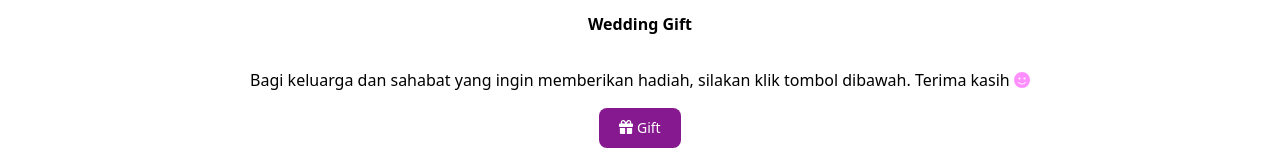
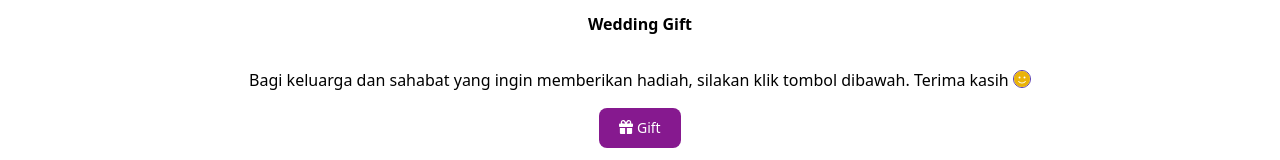
Before and after one commit to parta99/pawiwahan, a Vue app in the folder thema-2-VueJS/: page /landingpage in a window 1280 px wide. Shown: the part 2300-2460 px from the top of the page. Built offline with nearby package versions, Linux system fonts and the light colour scheme; a web font is replaced by a local one.

Commit message:
Update WeddingGift.vue

```diff
--- a/thema-2-VueJS/src/views/WeddingGift.vue
+++ b/thema-2-VueJS/src/views/WeddingGift.vue
@@ -93,6 +93,8 @@ import { faGift, faFaceSmile } from '@fortawesome/free-solid-svg-icons';
 }
 .icon-smile{
   font-size: 1rem;
-  color: #ff00ff70;
+  color: #eab308;
+border-radius: 100px;
+  border: 1px solid #5639af;
 }
 </style>
```
